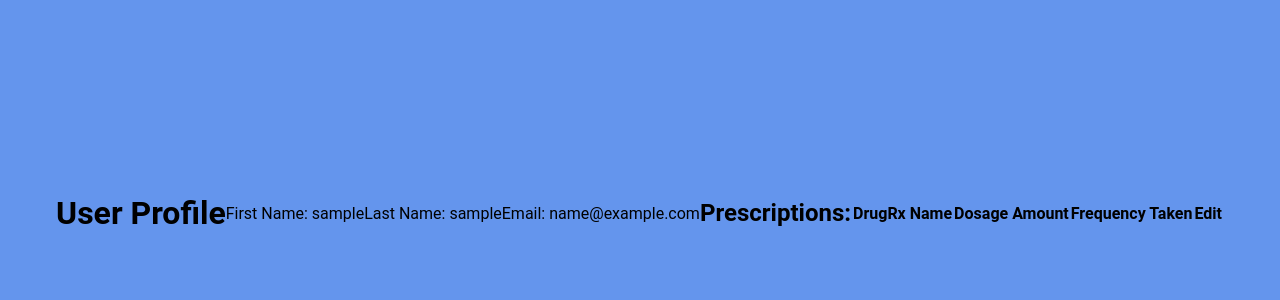
After one commit to AmandaGrau/medMinder, a Flask app: page /profile in a window 1280 px wide. The commit adds this page. Shown: the part 187-487 px from the top of the page. Run offline with Flask 2, Linux system fonts and the light colour scheme; the visitor is signed in with stand-in values (Sample User, id 1); data comes from the database, SQL or seed files in the repository; data that the repository does not hold is empty.

Commit message:
Revised homepage, profile, and register files and created a starter prescription table

```diff
--- a/crud.py
+++ b/crud.py
@@ -3,10 +3,10 @@
 from model import db, User, Prescription, Medication, connect_to_db
 
 # Function to create a new user with email and password
-def register_user(email, password):
+def register_user(fname, lname, email, password):
     """Create and return a new user."""
 
-    user = User(email=email, password=password)
+    user = User(fname=fname, lname=lname, email=email, password=password)
 
     return user
 
@@ -29,21 +29,26 @@ def get_user_by_id(user_id):
 def get_user_by_email(email):
     """Return a user by email."""
 
-    return User.query.get(email)
+    return User.query.filter_by(email=email).first()
 
 
 # Function to create a new prescription
-def create_prescription(drug_name, dosage_amount, frequency_taken):
+def create_prescription(drugrx_name, dosage_amount, frequency_taken):
     """Create and return a new prescription"""
 
     prescription = Prescription(
-        drug_name=drug_name,
+        drugrx_name=drugrx_name,
         dosage_amount=dosage_amount,
         frequency_taken=frequency_taken
         )
 
     return prescription
 
+# Function to get prescription by id
+def get_prescription_by_id(prescription_id):
+    """Returns a prescription by prescription_id."""
+
+    return Prescription.query.get(prescription_id)
 
 # Function to get all prescriptions
 def get_all_prescriptions():
@@ -53,24 +58,24 @@ def get_all_prescriptions():
 
 
 # Function to get a prescription by drug name
-def get_prescription_by_drug_name(drug_name):
+def get_prescription_by_drug_name(drugrx_name):
     """Return a prescription by drug name."""
 
-    return Prescription.query.get(drug_name)
+    return Prescription.query.filter_by(drugrx_name).first()
 
 
 # Function to get a prescription by dosage_amount
 def get_prescription_by_dosage(dosage_amount):
     """Return a prescription by dosage amount."""
 
-    return Prescription.query.get(dosage_amount)
+    return Prescription.query.filter_by(dosage_amount).first()
 
 
 # Function to get a prescription by frequency taken
 def get_prescription_by_frequency(frequency_taken):
     """Return a prescription by frequency taken."""
 
-    return Prescription.query.get(frequency_taken)
+    return Prescription.query.filter_by(frequency_taken).first()
 
 
 # Function to get all (API) meds
--- a/seed_database.py
+++ b/seed_database.py
@@ -17,10 +17,12 @@ model.db.create.all()
 
 # generate users and prescriptions to seed database
 for n in range(15):
+    fname = 'testFname'
+    lname = 'testLname'
     email = f"user{n}@test.com"
     password = "test"
 
-    user = crud.create_user(email, password)
+    user = crud.register_user(fname, lname, email, password)
     model.db.session.add(user)
 
 model.db.session.commit()
--- a/server.py
+++ b/server.py
@@ -10,7 +10,7 @@ from jinja2 import StrictUndefined
 import os
 
 app = Flask(__name__)
-app.secret_key = os.environ.get("SECRET_KEY")
+app.config['SECRET_KEY'] = os.environ.get('SECRET_KEY')
 app.jinja_env.undefined = StrictUndefined
 
 
@@ -19,7 +19,7 @@ app.jinja_env.undefined = StrictUndefined
 def home():
     """View homepage."""
 
-    return render_template("home.html")
+    return render_template("homepage.html")
 
 
 # Route for user login
@@ -27,50 +27,75 @@ def home():
 def login():
     """Process login for user."""
 
-    email = request.form.get('email')
-    password = request.form.get('password')
+    if request.method == 'POST':
+        email = request.form.get('email')
+        password = request.form.get('password')
 
-    user = crud.get_user_by_email(email)
-
-    # if user active, save to session
-    if user or user.password == password:
-        session["user_email"] = user.email
-        flash(f"Hello, {user.email}!")
-        return redirect("/")
+        user = crud.get_user_by_email(email)
+        if user and user.password == password:
+            # session["user_id"] = user.user_id
+            # # save name to session
+            session['user.fname'] = user.fname
+            # flash message that greets user with first name
+            flash(f"Hello, {user.fname}!")
+        return redirect('/profile')
 
     # if login fails, flash message prompting user to try again
     else:
-        flash("The email or password you entered is incorrect. Please try again.")
-    return render_template("/home.html")
+        flash('The email or password you entered is incorrect. Please try again.')
+    return render_template('homepage.html')
 
 
 # Route for user to create account
-@app.route("/register", methods=["POST", "GET"])
+@app.route('/register', methods=['POST', 'GET'])
 def register_user():
     """Register a user."""
 
-    if request.method =="POST":
+    if request.method =='POST':
+        fname = request.form.get('fname')
+        lname = request.form.get('lname')
         email = request.form.get('email')
         password = request.form.get('password')
 
-        # if user registered but not logged in, flash a prompt for user to login
-        if crud.get_user_by_email(email):
-            # flash a message prompting user to login
-            flash('Please log in.')
-            # redirct user to login form
-            return redirect("/login")
+        user = crud.get_user_by_email(email)
+        # if user is registered but not logged in
+        if user:
+            # Display a message prompting the user to login
+            flash('A user account already exists with this email. Please log into your account.')
+            # Take user to the login form
+            return redirect('/login')
 
-        # Create, add, and save new user to database
-        user = crud.create_user(email, password)
-        db.session.add(user)
-        db.session.commit()
+        # Create and add the new user to the database
+        add_user = crud.register_user(fname, lname, email, password)
+        # db.session.add(add_user)
+        # db.session.commit()
 
-        # Store user in session and flash message confirming successful login
-        session["user_email"] = user.email
-        flash(f"Welcome, {user.email}! Thank you for registering with medMinder.")
+        # Save user to session
+        session['user_id'] = add_user.user_id
+        # Display message confirming successful login
+        flash(f'Welcome, {fname}! Thank you for registering with medMinder.')
         # If login successful, redirect to profile page (not yet created)
-        return redirect ("/")
-    return render_template("register.html")
+        return redirect ('/profile')
+    return render_template('register.html')
+
+# Route for user to view profile
+@app.route('/profile')
+def view_profile():
+    """View user profile."""
+
+    if 'user_id' not in session:
+        flash(f'Please log in to view your profile.')
+        return redirect("/login")
+
+    user = crud.get_user_by_id(session['user_id'])
+    return render_template('profile.html', user=user)
+    # return render_template("profile.html")
+
+
+
+
+
+# @app.route("/add_prescription")
 
 
 
@@ -78,4 +103,4 @@ def register_user():
 # If true, execute following code
 if __name__ == "__main__":
     connect_to_db(app) # Establish connection to the database
-    app.run(debug=False) # Run Flask app and enable debugging
+    app.run(debug=True) # Run Flask app and enable debugging
--- a/static/css/styles.css
+++ b/static/css/styles.css
@@ -90,20 +90,20 @@ body {
 }
 
 /* remember me checkbox */
-.password-options label input {
+/* .password-options label input {
     accent-color: #fff;
     margin-right: 3px;
-}
-
+} */
+/*
 /* forgot password option */
-.password-options a {
+/* .password-options a {
     color: #fff;
     text-decoration: none;
-}
+} */
 
-.password-options a:hover {
+/* .password-options a:hover {
     text-decoration: underline;
-}
+} */
 
 .wrapper .btn {
     width: 100%;
--- a/templates/base.html
+++ b/templates/base.html
@@ -1,5 +1,6 @@
 <!DOCTYPE html>
 <html lang="en">
+
   <head>
     <meta charset="UTF-8" />
     <title>Welcome</title>
@@ -9,10 +10,13 @@
     <link rel="stylesheet" href="https://cdn.jsdelivr.net/npm/bootstrap-icons@1.11.3/font/bootstrap-icons.min.css">
     <link rel="stylesheet" type="text/css" href="styles.css">
   </head>
-
   <body>
-    {% block body %}
-
-    {% endblock %}
+  {% block body %}
+    {% for msg in get_flashed_messages() %}
+      <p class="flash-msg">
+        {{msg}}
+      </p>
+    {% endfor %}
+  {% endblock %}
   </body>
 </html>
--- /dev/null
+++ b/templates/profile.html
@@ -0,0 +1,41 @@
+{% extends 'base.html' %}
+{% block title %}User Profile{% endblock %}
+
+{% block body %}
+
+    <h1>User Profile</h1>
+    <p>First Name: {{ user.fname }}</p>
+    <p>Last Name: {{ user.lname }}</p>
+    <p>Email: {{ user.email }}</p>
+
+<!-- Display the User's prescriptions -->
+<h2>Prescriptions:</h2>
+
+<table>
+  <thead>
+    <!-- Table rows/headers -->
+    <tr>
+      <th>DrugRx Name</th>
+      <th>Dosage Amount</th>
+      <th>Frequency Taken</th>
+      <th>Edit</th>
+    </tr>
+  </thead>
+  <tbody>
+    <!-- Loop over user's prescriptions to display prescription details -->
+    {% for prescription in user.prescriptions %}
+      <tr>
+        <td>{{ prescription.drugrx_name }}</td>
+        <td>{{ prescription.dosage_amount }}</td>
+        <td>{{ prescription.frequency_taken }}</td>
+        <!-- link to db -->
+
+      </tr>
+    {% endfor %}
+  </tbody>
+</table>
+
+
+
+
+{% endblock %}
```
Also changed, not shown: model.py (+9 -12 lines), templates/home.html (deleted, +0 -60 lines), templates/register.html (+24 -11 lines), 1 other file.
